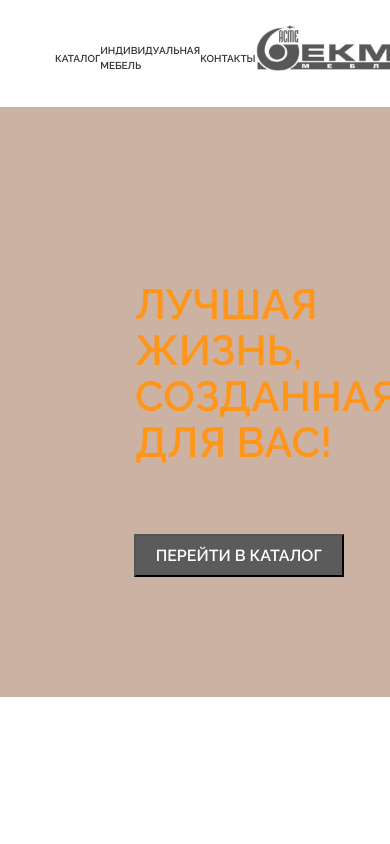
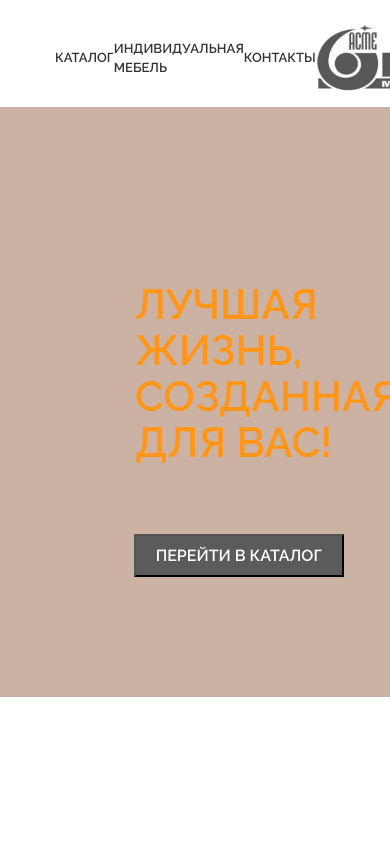
Before and after one commit to NikoMargaryan/ekmi, a Vue app: page / in a window 390 px wide. Shown: the top 844 px of the page. Built offline with nearby package versions, Linux system fonts and the light colour scheme.

Commit message:
modification in few components

```diff
--- a/src/components/FirstSection.vue
+++ b/src/components/FirstSection.vue
@@ -8,8 +8,12 @@
           <p>ЛУЧШАЯ ЖИЗНЬ,
             СОЗДАННАЯ ДЛЯ ВАС!</p>
       </div>
+      <button type="button" class="button_first" >
+      перейти в КАталог
+      </button>
       <div class="slider">
             <agile class="agile" :dots="true" :autoplaySpeed="3000" :mobileFirst="true" :navButtons="false" >
+
               <div class="slide">
                 <div class="png">
                   <img src="../assets/10000_Post01.png" alt="pictue">
@@ -32,9 +36,7 @@
 
             </agile>
       </div>
-          <button type="button" class="button" >
-            перейти в КАталог
-          </button>
+
 
     </div>
   </div>
@@ -55,7 +57,7 @@ export default {
 }
 </script>
 
-<style lang="scss" media="all" scoped>
+<style lang="scss" >
 
 .agile {
 
@@ -142,7 +144,7 @@ export default {
 //  left: 435px;
 //  top: 211px;
 //}
-.button{
+.button_first{
   position: absolute;
   width: 209.54px;
   height: 43px;
--- a/src/components/Header.vue
+++ b/src/components/Header.vue
@@ -50,29 +50,29 @@ export default {
 }
 </script>
 
-<style scoped lang="scss" media="all">
-.list-default{
+<style scoped lang="scss">
+.list-default {
   display: flex;
   flex-direction: row;
-  justify-content: space-evenly;
-  @media (max-width: 990px) {
-    .href{
-     font-size: 10px;
-    }
-    .cols{
-     font-size: 10px;
-    }
-    .li_img_head{
-      width: 150px;
-    }
-    .cols_num{
-     font-size: 10px;
-    }
-    .cols_lang{
-      font-size: 10px;
-    }
+  justify-content: space-between;
+  //@media (max-width: 990px) {
+  //  .href{
+  //   font-size: 10px;
+  //  }
+  //  .cols{
+  //   font-size: 10px;
+  //  }
+  //  .li_img_head{
+  //    width: 150px;
+  //  }
+  //  .cols_num{
+  //   font-size: 10px;
+  //  }
+  //  .cols_lang{
+  //    font-size: 10px;
+  //  }
+  //}
 }
-  }
 .li_img{
   width: 216px;
   height: 66px;
--- a/src/components/SecondSection.vue
+++ b/src/components/SecondSection.vue
@@ -22,7 +22,7 @@ export default {
 }
 </script>
 
-<style lang="scss" media="all" scoped>
+<style lang="scss" >
 .news{
   position: absolute;
   height: 39px;
```
